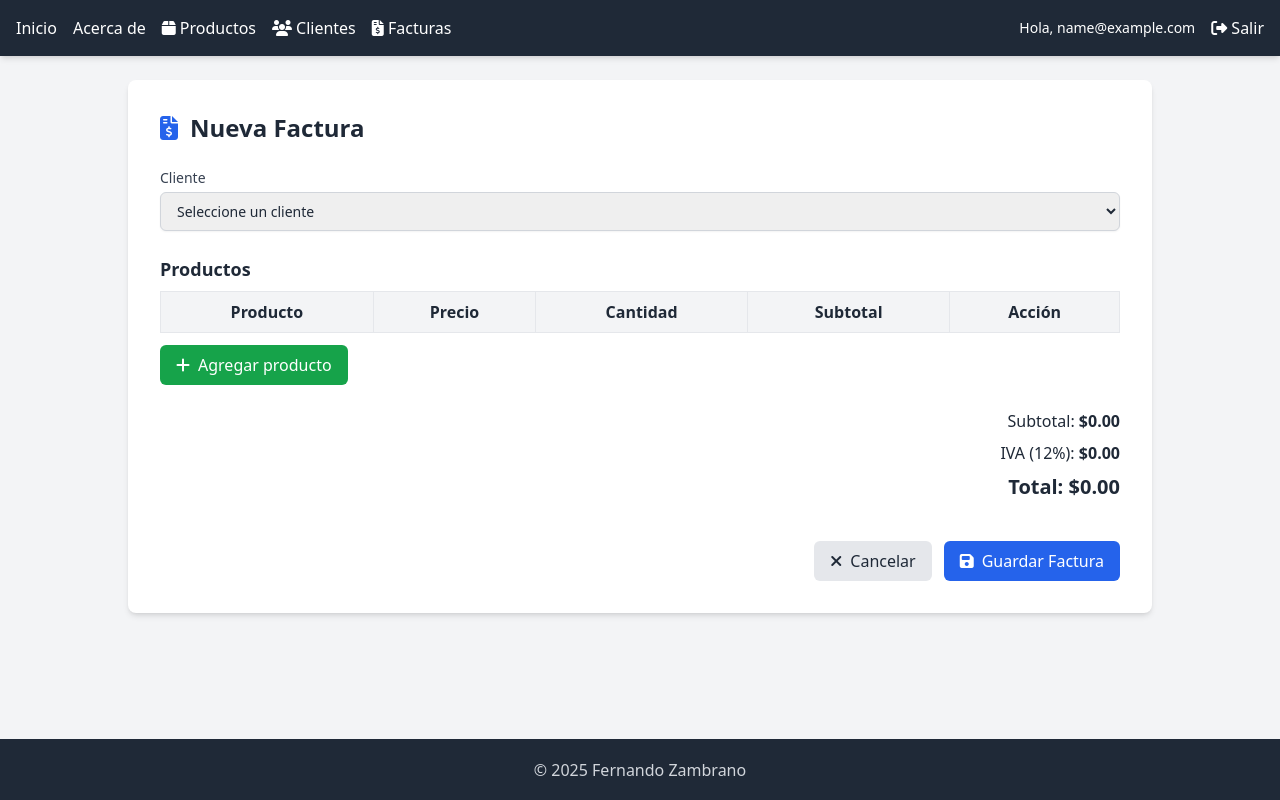
After one commit to nandofercho/desarrollo-applicaciones-web, a Flask app: page /facturas/nueva in a window 1280 px wide. The commit adds this page. Run offline with Flask 3, Linux system fonts and the light colour scheme; the visitor is signed in with stand-in values (Sample User, id 1); data comes from the database, SQL or seed files in the repository; lists and menus that the app fills with data are empty; some libraries are stand-ins or nearby versions.

Commit message:
semana16
semana16

```diff
--- a/Semana 16/app.py
+++ b/Semana 16/app.py
@@ -375,6 +375,139 @@ def eliminar_cliente(cid):
         cur.close()
         cerrar_conexion(conn)
 
+# Listar facturas
+@app.route('/facturas')
+@login_required
+def listar_facturas():
+    conn = conexion()
+    cur = conn.cursor(dictionary=True)
+    try:
+        cur.execute("""
+            SELECT f.id_factura, f.fecha, f.subtotal, f.iva, f.total, f.estado,
+                   c.nombre, c.apellido
+            FROM facturas f
+            JOIN clientes c ON f.id_cliente = c.id_cliente
+            ORDER BY f.fecha DESC
+        """)
+        facturas = cur.fetchall()
+        return render_template('facturas/list.html', facturas=facturas)
+    finally:
+        cur.close()
+        cerrar_conexion(conn)
+
+
+# Crear factura
+@app.route('/facturas/nueva', methods=['GET', 'POST'])
+@login_required
+def crear_factura():
+    conn = conexion()
+    cur = conn.cursor(dictionary=True)
+
+    if request.method == 'POST':
+        id_cliente = request.form['id_cliente']
+        productos = request.form.getlist('productos[]')
+        cantidades = request.form.getlist('cantidades[]')
+
+        try:
+            # Calcular totales
+            subtotal = 0
+            detalle = []
+            for pid, cant in zip(productos, cantidades):
+                cur.execute("SELECT precio FROM productos WHERE id_producto=%s", (pid,))
+                prod = cur.fetchone()
+                precio = float(prod['precio'])
+                cantidad = int(cant)
+                st = precio * cantidad
+                subtotal += st
+                detalle.append((pid, cantidad, precio, st))
+
+            iva = subtotal * 0.12
+            total = subtotal + iva
+
+            # Insertar factura
+            cur.execute("INSERT INTO facturas (id_cliente, subtotal, iva, total, estado) VALUES (%s,%s,%s,%s,%s)",
+                        (id_cliente, subtotal, iva, total, 'PAGADA'))
+            id_factura = cur.lastrowid
+
+            # Insertar detalle
+            for pid, cantidad, precio, st in detalle:
+                cur.execute("""INSERT INTO factura_detalle
+                               (id_factura, id_producto, cantidad, precio_unitario, subtotal)
+                               VALUES (%s,%s,%s,%s,%s)""",
+                            (id_factura, pid, cantidad, precio, st))
+                # Actualizar stock
+                cur.execute("UPDATE productos SET cantidad = cantidad - %s WHERE id_producto=%s", (cantidad, pid))
+
+            conn.commit()
+            flash('Factura registrada correctamente ✅', 'success')
+            return redirect(url_for('listar_facturas'))
+
+        except Exception as e:
+            conn.rollback()
+            flash(f'Error al registrar la factura: {str(e)}', 'danger')
+
+    # GET: mostrar formulario
+    cur.execute("SELECT * FROM clientes ORDER BY nombre")
+    clientes = cur.fetchall()
+    cur.execute("SELECT * FROM productos ORDER BY nombre")
+    productos = cur.fetchall()
+    cur.close()
+    cerrar_conexion(conn)
+    return render_template('facturas/form.html', clientes=clientes, productos=productos)
+
+@app.route('/facturas/<int:fid>/eliminar', methods=['POST'])
+@login_required
+def eliminar_factura(fid):
+    conn = conexion()
+    cur = conn.cursor()
+    try:
+        # Primero eliminar detalle
+        cur.execute("DELETE FROM factura_detalle WHERE id_factura = %s", (fid,))
+        # Luego eliminar la factura
+        cur.execute("DELETE FROM facturas WHERE id_factura = %s", (fid,))
+        if cur.rowcount > 0:
+            conn.commit()
+            flash(f'Factura #{fid} eliminada correctamente ✅', 'success')
+        else:
+            flash('Factura no encontrada ⚠️', 'warning')
+    except Exception as e:
+        conn.rollback()
+        flash(f'Error al eliminar factura: {str(e)}', 'danger')
+    finally:
+        cur.close()
+        cerrar_conexion(conn)
+
+    return redirect(url_for('listar_facturas'))
+
+
+# Ver detalle de factura
+@app.route('/facturas/<int:fid>')
+@login_required
+def detalle_factura(fid):
+    conn = conexion()
+    cur = conn.cursor(dictionary=True)
+    try:
+        cur.execute("""
+            SELECT f.*, c.nombre, c.apellido, c.email
+            FROM facturas f
+            JOIN clientes c ON f.id_cliente = c.id_cliente
+            WHERE f.id_factura=%s
+        """, (fid,))
+        factura = cur.fetchone()
+
+        cur.execute("""
+            SELECT d.*, p.nombre
+            FROM factura_detalle d
+            JOIN productos p ON d.id_producto = p.id_producto
+            WHERE d.id_factura=%s
+        """, (fid,))
+        detalle = cur.fetchall()
+
+        return render_template('facturas/detalle.html', factura=factura, detalle=detalle)
+    finally:
+        cur.close()
+        cerrar_conexion(conn)
+
 # ========================
 #  MAIN
 # ========================
--- a/Semana 16/templates/base.html
+++ b/Semana 16/templates/base.html
@@ -1,5 +1,6 @@
 <!doctype html>
 <html lang="es">
+
 <head>
   <meta charset="utf-8" />
   <meta name="viewport" content="width=device-width, initial-scale=1" />
@@ -10,6 +11,7 @@
 
   {% block extra_css %}{% endblock %}
 </head>
+
 <body class="bg-gray-100 text-gray-800 min-h-screen flex flex-col">
 
   <!-- Header / Navbar -->
@@ -26,6 +28,9 @@
         </a>
         <a href="{{ url_for('listar_clientes') }}" class="hover:text-gray-300 flex items-center gap-1">
           <i class="fas fa-users"></i> Clientes
+        </a>
+        <a href="{{ url_for('listar_facturas') }}" class="hover:text-blue-300">
+          <i class="fas fa-file-invoice-dollar"></i> Facturas
         </a>
         {% endif %}
       </div>
@@ -90,8 +95,7 @@
       <span class="flex-1">{{ msg }}</span>
 
       <!-- Botón cerrar -->
-            <button onclick="this.parentElement.remove()"
-                    class="ml-3 text-gray-500 hover:text-gray-800">✖</button>
+      <button onclick="this.parentElement.remove()" class="ml-3 text-gray-500 hover:text-gray-800">✖</button>
     </div>
     {% endfor %}
   </div>
@@ -122,12 +126,21 @@
   <!-- Animación personalizada -->
   <style>
     @keyframes fade-in-down {
-      0% { opacity: 0; transform: translateY(-20px); }
-      100% { opacity: 1; transform: translateY(0); }
+      0% {
+        opacity: 0;
+        transform: translateY(-20px);
       }
+
+      100% {
+        opacity: 1;
+        transform: translateY(0);
+      }
+    }
+
     .animate-fade-in-down {
       animation: fade-in-down 0.3s ease-out;
     }
   </style>
 </body>
+
 </html>
--- /dev/null
+++ b/Semana 16/templates/facturas/form.html
@@ -0,0 +1,140 @@
+{% extends "base.html" %}
+{% block title %}Nueva Venta / Factura{% endblock %}
+
+{% block content %}
+<div class="max-w-5xl mx-auto bg-white shadow-md rounded-lg p-8">
+  <!-- Encabezado -->
+  <div class="flex items-center gap-3 mb-6">
+    <i class="fas fa-file-invoice-dollar text-blue-600 text-2xl"></i>
+    <h2 class="text-2xl font-bold text-gray-800">Nueva Factura</h2>
+  </div>
+
+  <!-- Formulario -->
+  <form method="post" id="factura-form" class="space-y-6">
+    <!-- CSRF Token -->
+    <input type="hidden" name="csrf_token" value="{{ csrf_token() }}">
+
+    <!-- Selección de Cliente -->
+    <div>
+      <label class="block text-sm font-medium text-gray-700">Cliente</label>
+      <select name="id_cliente" required
+              class="mt-1 block w-full border border-gray-300 rounded-md shadow-sm px-3 py-2 focus:ring-blue-500 focus:border-blue-500 sm:text-sm">
+        <option value="">Seleccione un cliente</option>
+        {% for c in clientes %}
+          <option value="{{ c.id_cliente }}">{{ c.nombre }} {{ c.apellido }} - {{ c.email }}</option>
+        {% endfor %}
+      </select>
+    </div>
+
+    <!-- Tabla de Productos -->
+    <div>
+      <h3 class="text-lg font-semibold text-gray-800 mb-2">Productos</h3>
+      <table class="w-full border-collapse" id="tabla-productos">
+        <thead class="bg-gray-100">
+          <tr>
+            <th class="px-3 py-2 border">Producto</th>
+            <th class="px-3 py-2 border">Precio</th>
+            <th class="px-3 py-2 border">Cantidad</th>
+            <th class="px-3 py-2 border">Subtotal</th>
+            <th class="px-3 py-2 border text-center">Acción</th>
+          </tr>
+        </thead>
+        <tbody>
+          <!-- Se agregan dinámicamente con JS -->
+        </tbody>
+      </table>
+      <button type="button" id="btn-agregar"
+              class="mt-3 inline-flex items-center gap-2 bg-green-600 text-white px-4 py-2 rounded-md hover:bg-green-700 transition">
+        <i class="fas fa-plus"></i> Agregar producto
+      </button>
+    </div>
+
+    <!-- Totales -->
+    <div class="flex justify-end mt-6">
+      <div class="w-64 space-y-2 text-right">
+        <p>Subtotal: <span id="subtotal" class="font-semibold">$0.00</span></p>
+        <p>IVA (12%): <span id="iva" class="font-semibold">$0.00</span></p>
+        <p class="text-xl font-bold">Total: <span id="total">$0.00</span></p>
+      </div>
+    </div>
+
+    <!-- Botones -->
+    <div class="flex justify-end space-x-3 pt-4">
+      <a href="{{ url_for('listar_facturas') }}"
+         class="inline-flex items-center gap-2 bg-gray-200 text-gray-800 px-4 py-2 rounded-md hover:bg-gray-300 transition">
+        <i class="fas fa-times"></i> Cancelar
+      </a>
+      <button type="submit"
+              class="inline-flex items-center gap-2 bg-blue-600 text-white px-4 py-2 rounded-md hover:bg-blue-700 transition">
+        <i class="fas fa-save"></i> Guardar Factura
+      </button>
+    </div>
+  </form>
+</div>
+
+<!-- Script para manejar productos dinámicamente -->
+<script>
+  const productosDisponibles = {{ productos | tojson }};
+  const tbody = document.querySelector("#tabla-productos tbody");
+  const subtotalEl = document.getElementById("subtotal");
+  const ivaEl = document.getElementById("iva");
+  const totalEl = document.getElementById("total");
+
+  document.getElementById("btn-agregar").addEventListener("click", () => {
+    let row = document.createElement("tr");
+
+    row.innerHTML = `
+      <td class="border px-2 py-1">
+        <select name="productos[]" class="w-full border rounded px-2 py-1">
+          ${productosDisponibles.map(p => `<option value="${p.id_producto}" data-precio="${p.precio}">${p.nombre}</option>`).join("")}
+        </select>
+      </td>
+      <td class="border px-2 py-1 precio">$0.00</td>
+      <td class="border px-2 py-1">
+        <input type="number" name="cantidades[]" value="1" min="1" class="w-20 border rounded px-2 py-1">
+      </td>
+      <td class="border px-2 py-1 subtotal">$0.00</td>
+      <td class="border px-2 py-1 text-center">
+        <button type="button" class="text-red-600 hover:text-red-800 btn-eliminar"><i class="fas fa-trash"></i></button>
+      </td>
+    `;
+
+    tbody.appendChild(row);
+    actualizarTotales();
+  });
+
+  // Delegación de eventos
+  tbody.addEventListener("input", (e) => {
+    if (e.target.tagName === "SELECT" || e.target.tagName === "INPUT") {
+      actualizarTotales();
+    }
+  });
+
+  tbody.addEventListener("click", (e) => {
+    if (e.target.closest(".btn-eliminar")) {
+      e.target.closest("tr").remove();
+      actualizarTotales();
+    }
+  });
+
+  function actualizarTotales() {
+    let subtotal = 0;
+    tbody.querySelectorAll("tr").forEach(tr => {
+      let select = tr.querySelector("select");
+      let precio = parseFloat(select.selectedOptions[0].dataset.precio);
+      let cantidad = parseInt(tr.querySelector("input").value);
+      let st = precio * cantidad;
+      tr.querySelector(".precio").textContent = `$${precio.toFixed(2)}`;
+      tr.querySelector(".subtotal").textContent = `$${st.toFixed(2)}`;
+      subtotal += st;
+    });
+
+    let iva = subtotal * 0.12;
+    let total = subtotal + iva;
+
+    subtotalEl.textContent = `$${subtotal.toFixed(2)}`;
+    ivaEl.textContent = `$${iva.toFixed(2)}`;
+    totalEl.textContent = `$${total.toFixed(2)}`;
+  }
+</script>
+{% endblock %}
```
Also changed, not shown: Semana 16/templates/facturas/detalle.html (added, +80 -0 lines), Semana 16/templates/facturas/list.html (added, +78 -0 lines). Lines whose indentation alone changed are shown as unchanged.
